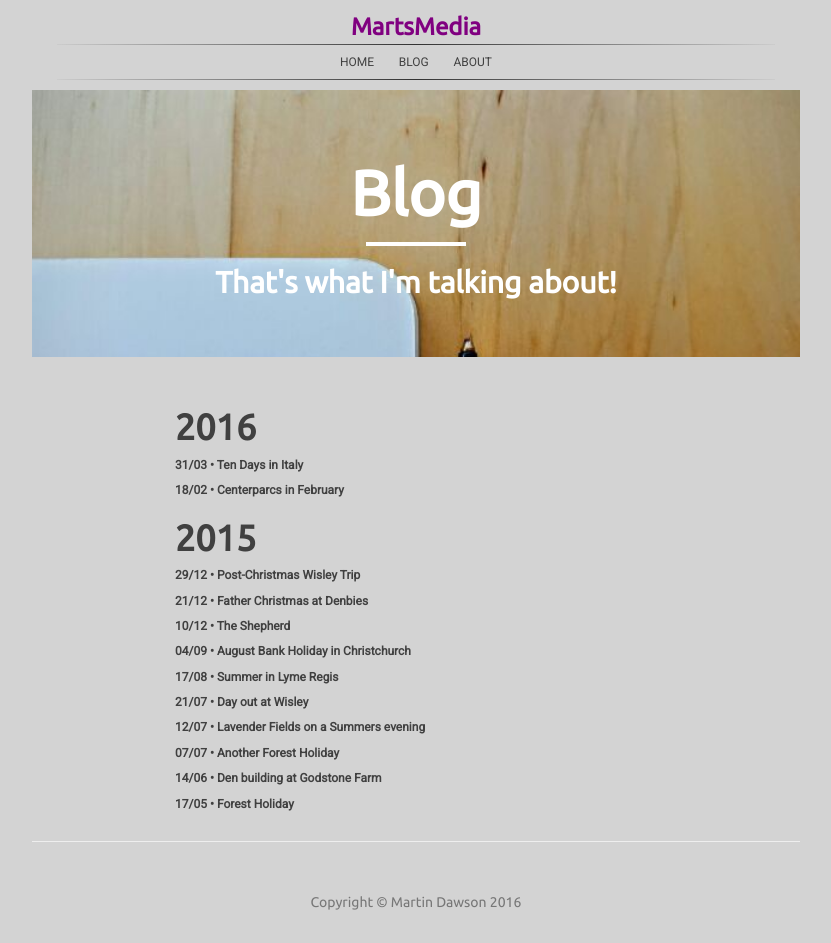
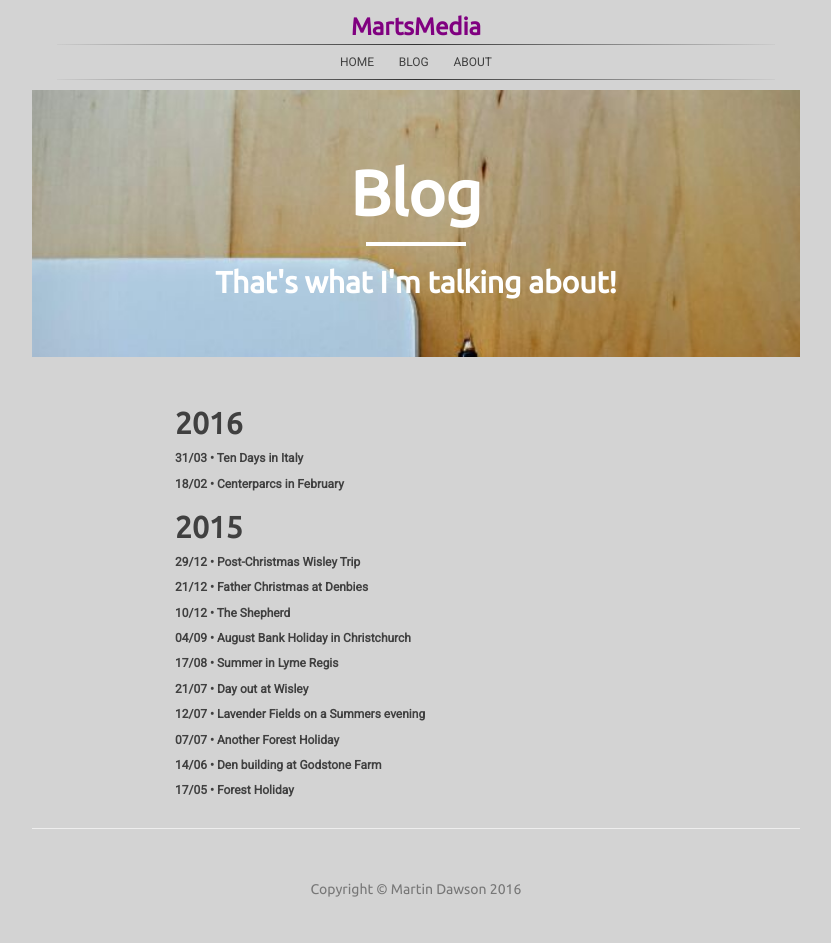
Before and after one commit to dawsino/dawsino.github.io, a Jekyll site: the page built from blog/index.html, in a window 1280 px wide. Shown: the whole page, without its empty margins (224-1055 px from the left). Built offline with Jekyll 4.4.1, drawn with Linux system fonts in a browser that asks for light colours; nearby versions of some CDN libraries.

Commit message:
Update index.html

```diff
--- a/blog/index.html
+++ b/blog/index.html
@@ -19,7 +19,7 @@
   {% assign currentdate = post.date | date: "%Y" %}
   {% if currentdate != date %}
     {% unless forloop.first %}</ul>{% endunless %}
-    <h1 id="y{{post.date | date: "%Y"}}">{{ currentdate }}</h1>
+    <h2 id="y{{post.date | date: "%Y"}}">{{ currentdate }}</h1>
     {% assign date = currentdate %}
   {% endif %}
 
```
